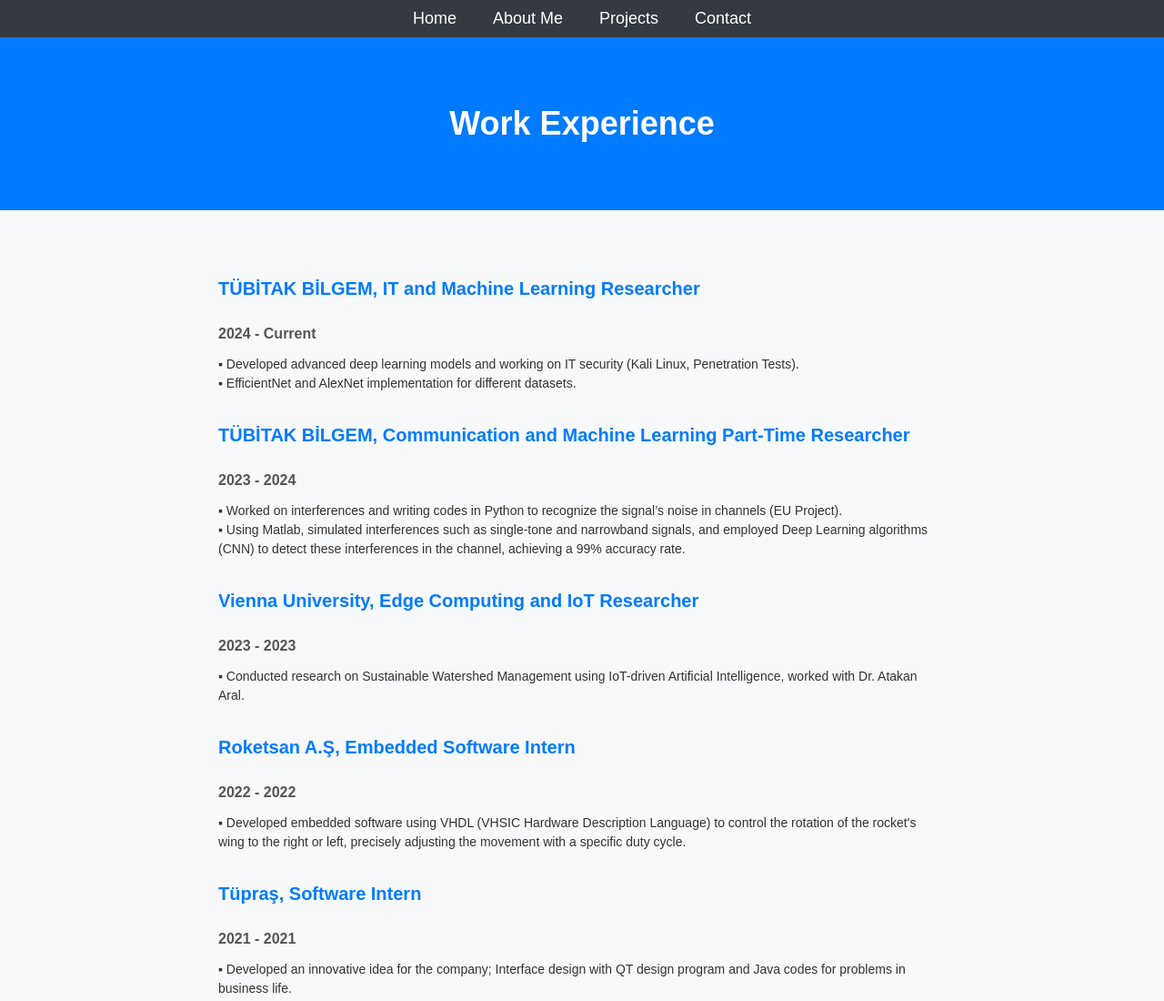
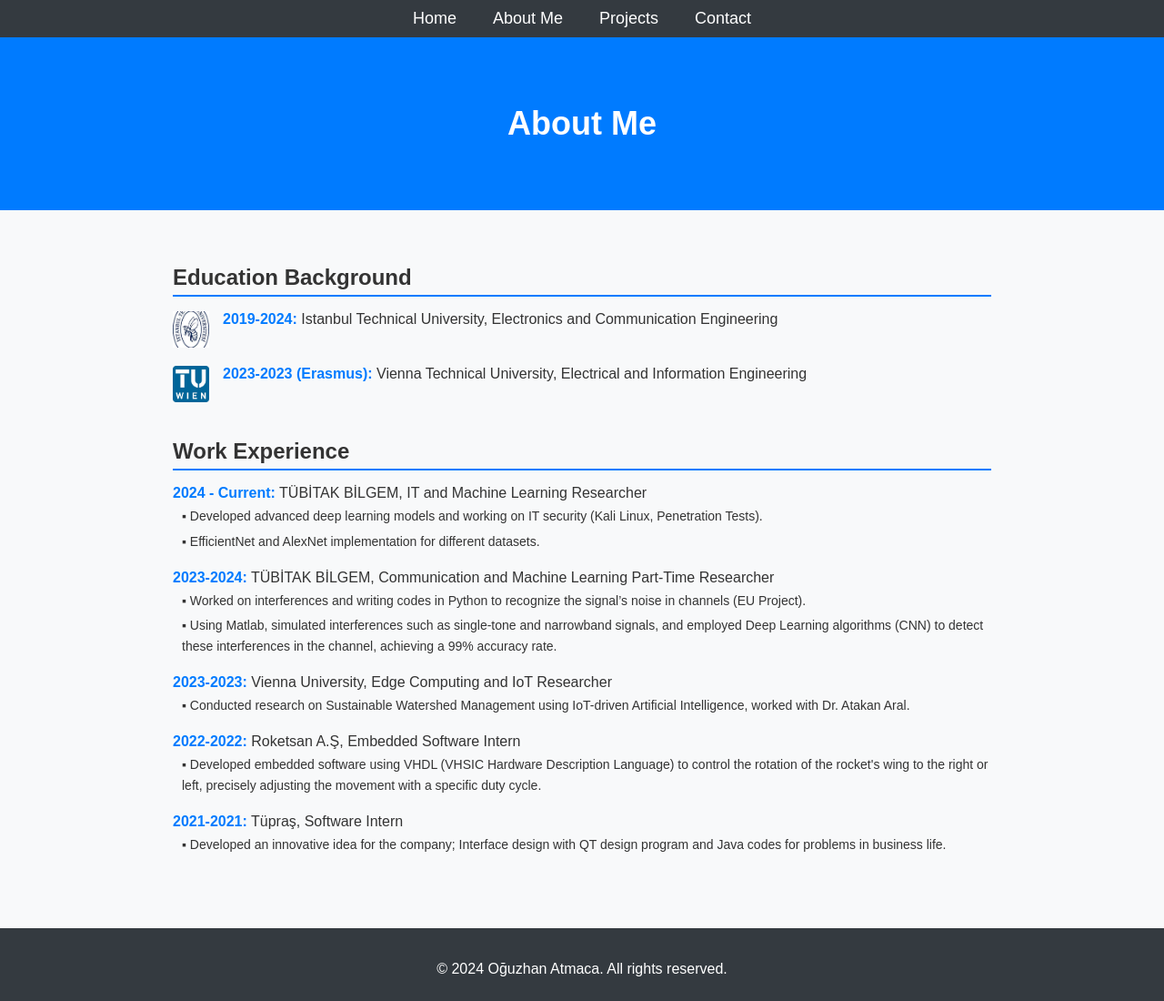
Before and after one commit to Oxuzhan/Oguzhan.github.io, a plain HTML site: page about.html in a window 1280 px wide. Shown: the top 1100 px of the page at 91% size. Drawn offline with Linux system fonts and the light colour scheme.

Commit message:
about.html

```diff
--- a/about.html
+++ b/about.html
@@ -3,7 +3,7 @@
 <head>
     <meta charset="UTF-8">
     <meta name="viewport" content="width=device-width, initial-scale=1.0">
-    <title>Work Experience - Oğuzhan Atmaca</title>
+    <title>About Me - Oğuzhan Atmaca</title>
     <style>
         body {
             font-family: Arial, sans-serif;
@@ -49,33 +49,48 @@
         }
 
         .content {
-            max-width: 800px;
-            margin: 30px auto;
-            padding: 20px;
-            line-height: 1.6;
-            font-size: 16px;
+            padding: 40px;
+            max-width: 900px;
+            margin: 0 auto;
         }
 
-        .experience-item {
-            margin-bottom: 30px;
+        .subtopic {
+            margin-bottom: 40px;
         }
 
-        .experience-item h3 {
-            margin-bottom: 5px;
-            font-size: 20px;
+        .subtopic h2 {
+            font-size: 24px;
+            margin-bottom: 15px;
+            border-bottom: 2px solid #007bff;
+            padding-bottom: 5px;
+        }
+
+        .subtopic ul {
+            list-style-type: none;
+            padding: 0;
+        }
+
+        .subtopic ul li {
+            margin-bottom: 20px;
+            display: flex;
+            align-items: flex-start;
+        }
+
+        .subtopic ul li img {
+            width: 40px;
+            height: 40px;
+            margin-right: 15px;
+        }
+
+        .subtopic ul li strong {
+            font-size: 16px;
             color: #007bff;
         }
 
-        .experience-item h4 {
-            margin-bottom: 10px;
-            font-size: 16px;
-            color: #555;
-        }
-
-        .experience-item p {
-            margin: 0;
+        .subtopic ul li p {
+            margin: 5px 0 0 10px;
             font-size: 14px;
-            line-height: 1.5;
+            line-height: 1.6;
         }
 
         footer {
@@ -97,40 +112,66 @@
     </nav>
 
     <header>
-        <h1>Work Experience</h1>
+        <h1>About Me</h1>
     </header>
 
     <div class="content">
-        <div class="experience-item">
-            <h3>TÜBİTAK BİLGEM, IT and Machine Learning Researcher</h3>
-            <h4>2024 - Current</h4>
+        <!-- Education Background -->
+        <div class="subtopic">
+            <h2>Education Background</h2>
+            <ul>
+                <li>
+                    <img src="itu-logo.jpg" alt="ITU Logo">
+                    <div>
+                        <strong>2019-2024:</strong> Istanbul Technical University, Electronics and Communication Engineering
+                    </div>
+                </li>
+                <li>
+                    <img src="vienna-logo.jpg" alt="Vienna University Logo">
+                    <div>
+                        <strong>2023-2023 (Erasmus):</strong> Vienna Technical University, Electrical and Information Engineering
+                    </div>
+                </li>
+            </ul>
+        </div>
+
+        <!-- Work Experience -->
+        <div class="subtopic">
+            <h2>Work Experience</h2>
+            <ul>
+                <li>
+                    <div>
+                        <strong>2024 - Current:</strong> TÜBİTAK BİLGEM, IT and Machine Learning Researcher
                         <p>▪ Developed advanced deep learning models and working on IT security (Kali Linux, Penetration Tests).</p>
                         <p>▪ EfficientNet and AlexNet implementation for different datasets.</p>
                     </div>
-
-        <div class="experience-item">
-            <h3>TÜBİTAK BİLGEM, Communication and Machine Learning Part-Time Researcher</h3>
-            <h4>2023 - 2024</h4>
+                </li>
+                <li>
+                    <div>
+                        <strong>2023-2024:</strong> TÜBİTAK BİLGEM, Communication and Machine Learning Part-Time Researcher
                         <p>▪ Worked on interferences and writing codes in Python to recognize the signal’s noise in channels (EU Project).</p>
                         <p>▪ Using Matlab, simulated interferences such as single-tone and narrowband signals, and employed Deep Learning algorithms (CNN) to detect these interferences in the channel, achieving a 99% accuracy rate.</p>
                     </div>
-
-        <div class="experience-item">
-            <h3>Vienna University, Edge Computing and IoT Researcher</h3>
-            <h4>2023 - 2023</h4>
+                </li>
+                <li>
+                    <div>
+                        <strong>2023-2023:</strong> Vienna University, Edge Computing and IoT Researcher
                         <p>▪ Conducted research on Sustainable Watershed Management using IoT-driven Artificial Intelligence, worked with Dr. Atakan Aral.</p>
                     </div>
-
-        <div class="experience-item">
-            <h3>Roketsan A.Ş, Embedded Software Intern</h3>
-            <h4>2022 - 2022</h4>
+                </li>
+                <li>
+                    <div>
+                        <strong>2022-2022:</strong> Roketsan A.Ş, Embedded Software Intern
                         <p>▪ Developed embedded software using VHDL (VHSIC Hardware Description Language) to control the rotation of the rocket's wing to the right or left, precisely adjusting the movement with a specific duty cycle.</p>
                     </div>
-
-        <div class="experience-item">
-            <h3>Tüpraş, Software Intern</h3>
-            <h4>2021 - 2021</h4>
+                </li>
+                <li>
+                    <div>
+                        <strong>2021-2021:</strong> Tüpraş, Software Intern
                         <p>▪ Developed an innovative idea for the company; Interface design with QT design program and Java codes for problems in business life.</p>
+                    </div>
+                </li>
+            </ul>
         </div>
     </div>
 
```
Lines whose indentation alone changed are shown as unchanged.
